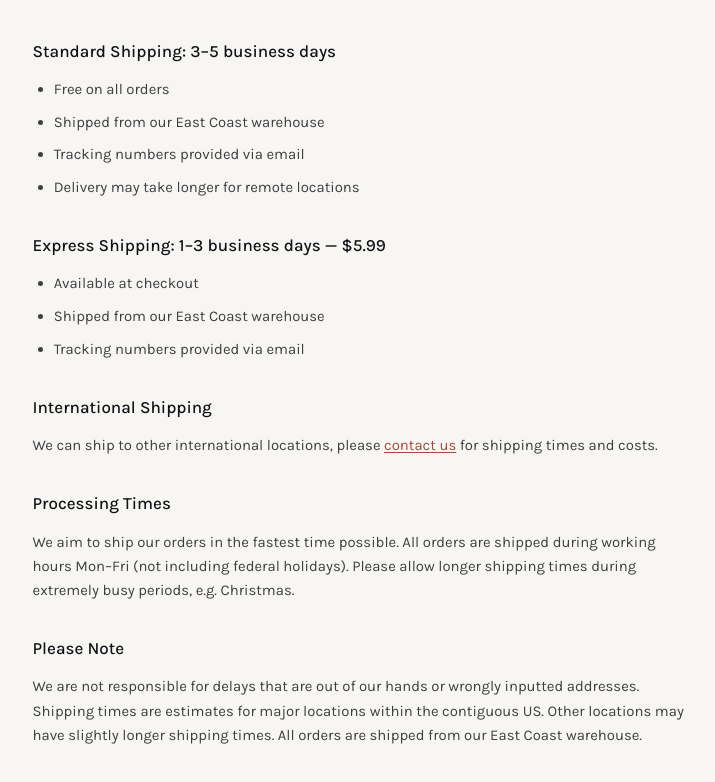
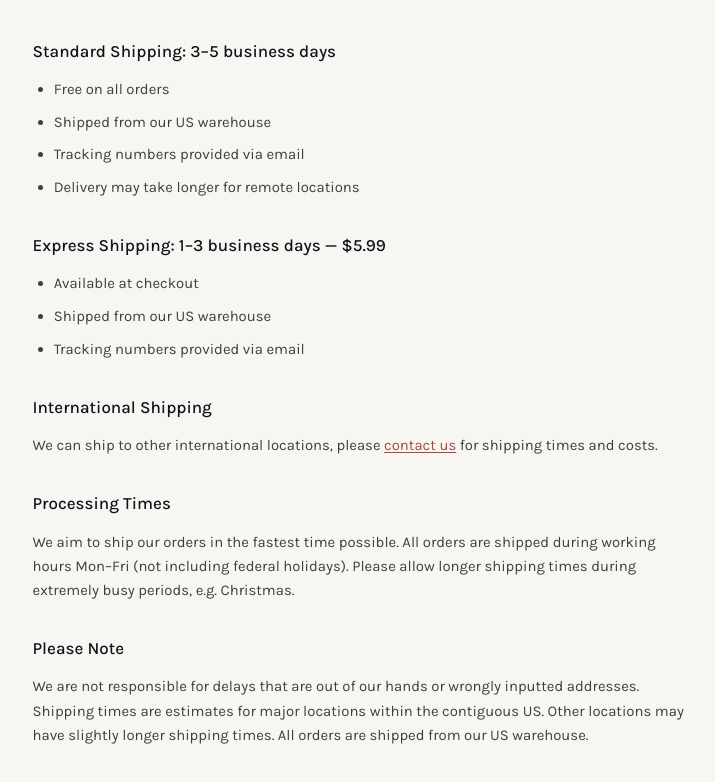
Before and after one commit to ouzifeng/shimeru-knives-usa-next-js, a Next.js app: page /shipping-and-delivery in a window 1280 px wide. Shown: the part 258-1040 px from the top of the page, without its empty margins (276-991 px from the left). Built offline with nearby package versions, Linux system fonts and the light colour scheme; no server answers.

Commit message:
Update shipping page: East Coast → US warehouse

```diff
--- a/src/app/shipping-and-delivery/page.tsx
+++ b/src/app/shipping-and-delivery/page.tsx
@@ -2,7 +2,7 @@ import type { Metadata } from "next";
 
 export const metadata: Metadata = {
   title: "Shipping and Delivery",
-  description: "Free standard US shipping on all orders. Express shipping available. Shipped from our East Coast warehouse.",
+  description: "Free standard US shipping on all orders. Express shipping available. Shipped from our US warehouse.",
 };
 
 export default function ShippingPage() {
@@ -19,7 +19,7 @@ export default function ShippingPage() {
           </h2>
           <ul className="list-disc pl-5 space-y-2">
             <li>Free on all orders</li>
-            <li>Shipped from our East Coast warehouse</li>
+            <li>Shipped from our US warehouse</li>
             <li>Tracking numbers provided via email</li>
             <li>Delivery may take longer for remote locations</li>
           </ul>
@@ -31,7 +31,7 @@ export default function ShippingPage() {
           </h2>
           <ul className="list-disc pl-5 space-y-2">
             <li>Available at checkout</li>
-            <li>Shipped from our East Coast warehouse</li>
+            <li>Shipped from our US warehouse</li>
             <li>Tracking numbers provided via email</li>
           </ul>
         </section>
@@ -62,7 +62,7 @@ export default function ShippingPage() {
             We are not responsible for delays that are out of our hands or wrongly inputted
             addresses. Shipping times are estimates for major locations within the contiguous US.
             Other locations may have slightly longer shipping times.
-            All orders are shipped from our East Coast warehouse.
+            All orders are shipped from our US warehouse.
           </p>
         </section>
       </div>
```
